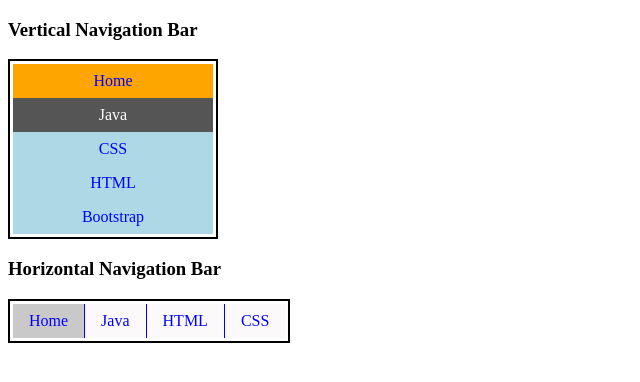
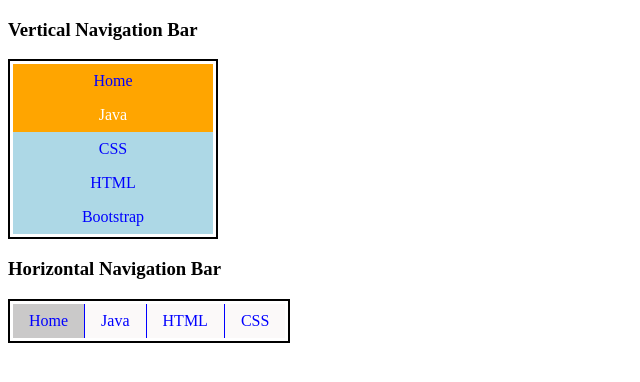
Before and after one commit to 23himanshusingh/HTML-CSS-tasks, a plain HTML site: page Task7.html in a window 1280 px wide. In both pictures the pointer is over the link 113 px from the left and 115 px from the top of the page. Shown: the whole page, without its empty margins (0-640 px from the left). Drawn offline with Linux system fonts and the light colour scheme.

Commit message:
style7_1.css

```diff
--- a/style7_1.css
+++ b/style7_1.css
@@ -17,12 +17,12 @@ li a {
     text-decoration: none;
 }
 
-li a.active {
+li.t1 a.active{
     background-color: orange;
     color: blue;
 }
 
-li a:hover:not(.active) {
-    background-color: #555;
+li.t1 a:hover:not(.active) {
+    background-color: orange;
     color: white;
 }
```
